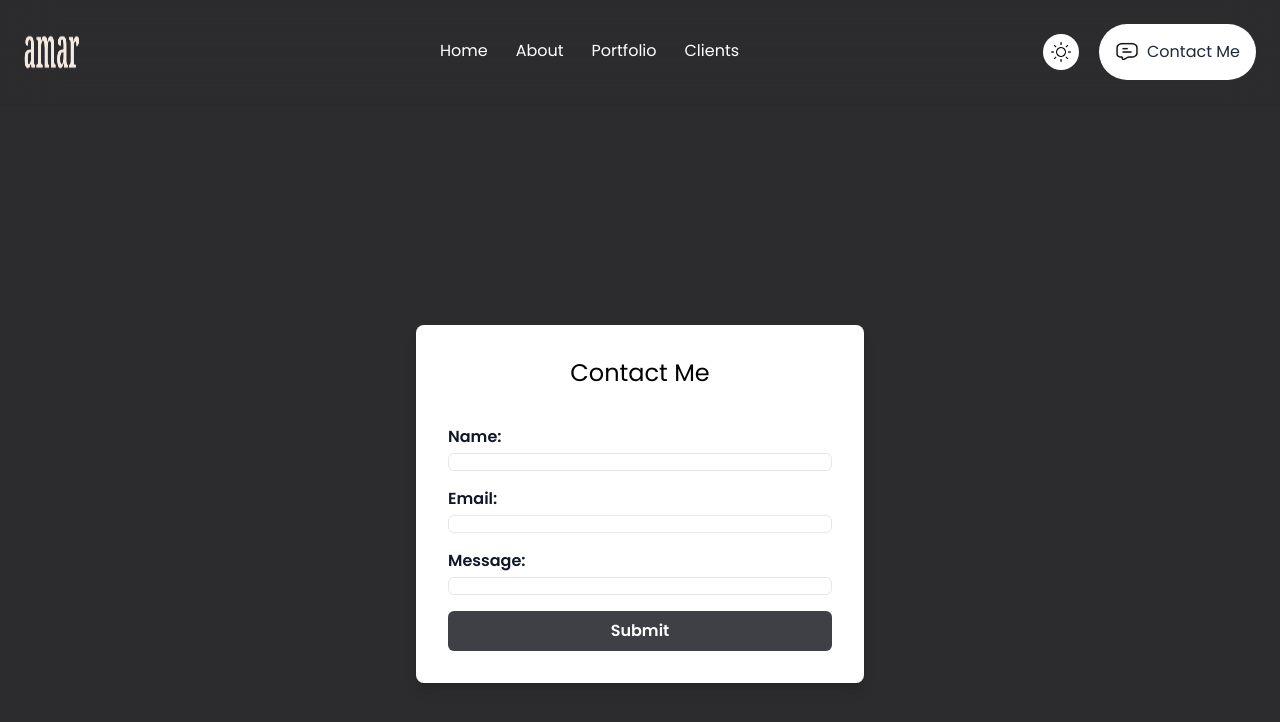
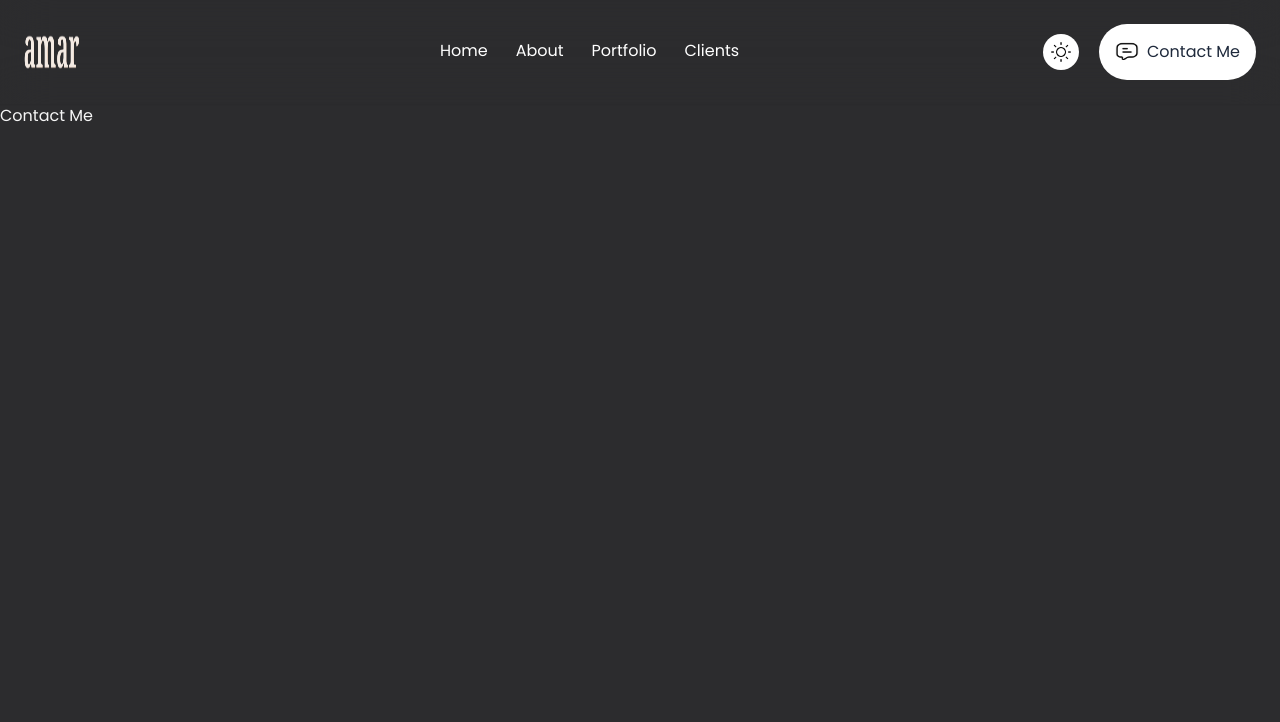
Before and after one commit to KandukuriAmar/myPortfolio, a React (Vite) app: page /contactme in a window 1280 px wide. Shown: the top 722 px of the page. Built offline with nearby package versions, Linux system fonts and the light colour scheme.

Commit message:
contact json to string modified

```diff
--- a/src/Components/Contactme.jsx
+++ b/src/Components/Contactme.jsx
@@ -64,35 +64,8 @@ export default function Contactme({ mode, togglemode }) {
   return (
     <>
       <Header mode={mode} togglemode={togglemode} />
-      <div className="flex justify-center items-center min-h-screen flex-row">
-        <div className="bg-white p-8 rounded-lg shadow-lg w-full max-w-md">
-          <div className="mb-9 text-2xl text-black flex items-center justify-center">
-            Contact Me
-          </div>
-          <div className="mb-4">
-            <label className="block text-slate-900 font-semibold">Name:</label>
-            <div className="w-full mt-1 p-2 border text-black rounded-md">
-              {/* Placeholder for input */}
-            </div>
-          </div>
-          <div className="mb-4">
-            <label className="block text-slate-900 font-semibold">Email:</label>
-            <div className="w-full mt-1 p-2 border text-black rounded-md">
-              {/* Placeholder for input */}
-            </div>
-          </div>
-          <div className="mb-4">
-            <label className="block text-slate-900 font-semibold">Message:</label>
-            <div className="w-full mt-1 p-2 border rounded-md text-black">
-              {/* Placeholder for textarea */}
-            </div>
-          </div>
-          <div>
-            <div className="w-full bg-zinc-700 text-white font-semibold py-2 rounded-md text-center hover:bg-card cursor-pointer">
-              Submit
-            </div>
-          </div>
-        </div>
+      <div>
+        <h1>Contact Me</h1>
       </div>
     </>
   );
```
